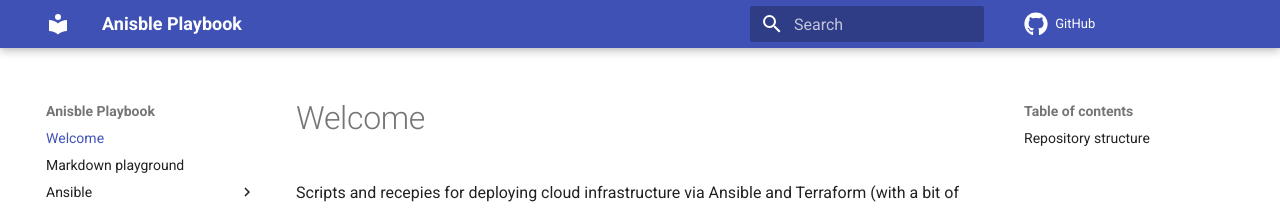
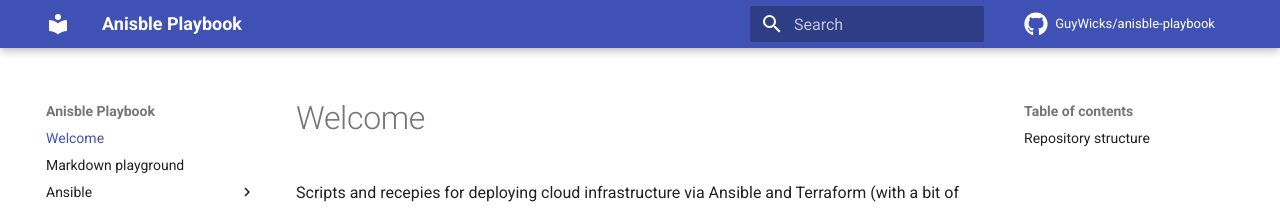
Before and after one commit to GuyWicks/ansible-playbook, an MkDocs documentation site: the page built from docs/index.md, in a window 1280 px wide. Shown: the top 208 px of the page. Built offline with MkDocs 1.6.1 and Material for MkDocs 9.7.7, drawn with Linux system fonts in a browser that asks for light colours; comment, search, counter and statistics services are not loaded; some of the changed lines change nothing that is shown.

Commit message:
repo name

```diff
--- a/mkdocs.yml
+++ b/mkdocs.yml
@@ -1,7 +1,7 @@
 site_name: Anisble Playbook
 #author: Guy Wicks
 repo_url: https://github.com/GuyWicks/anisble-playbook
-#repo_name: GuyWicks/anisble-playbook
+repo_name: GuyWicks/anisble-playbook
 copyright: Copyright &copy; 2022 Guy Wicks
 
 theme:
```
